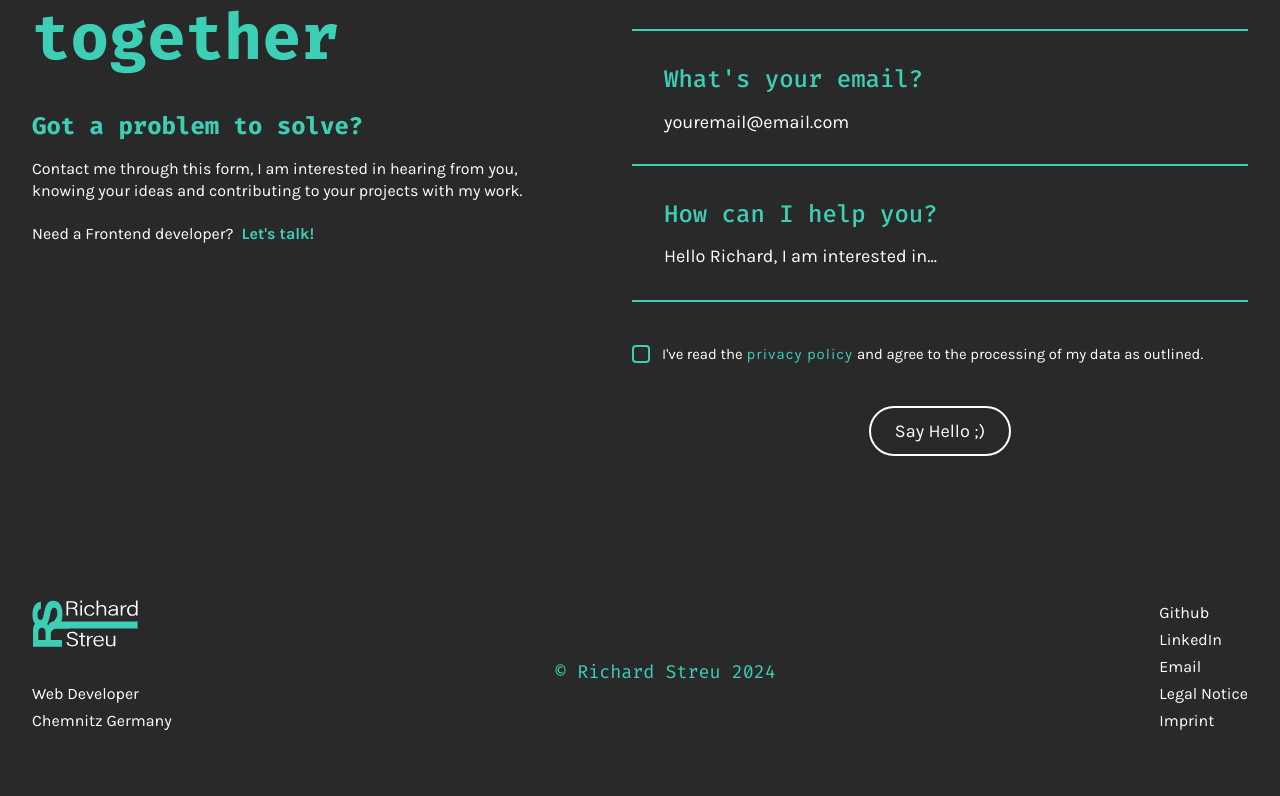
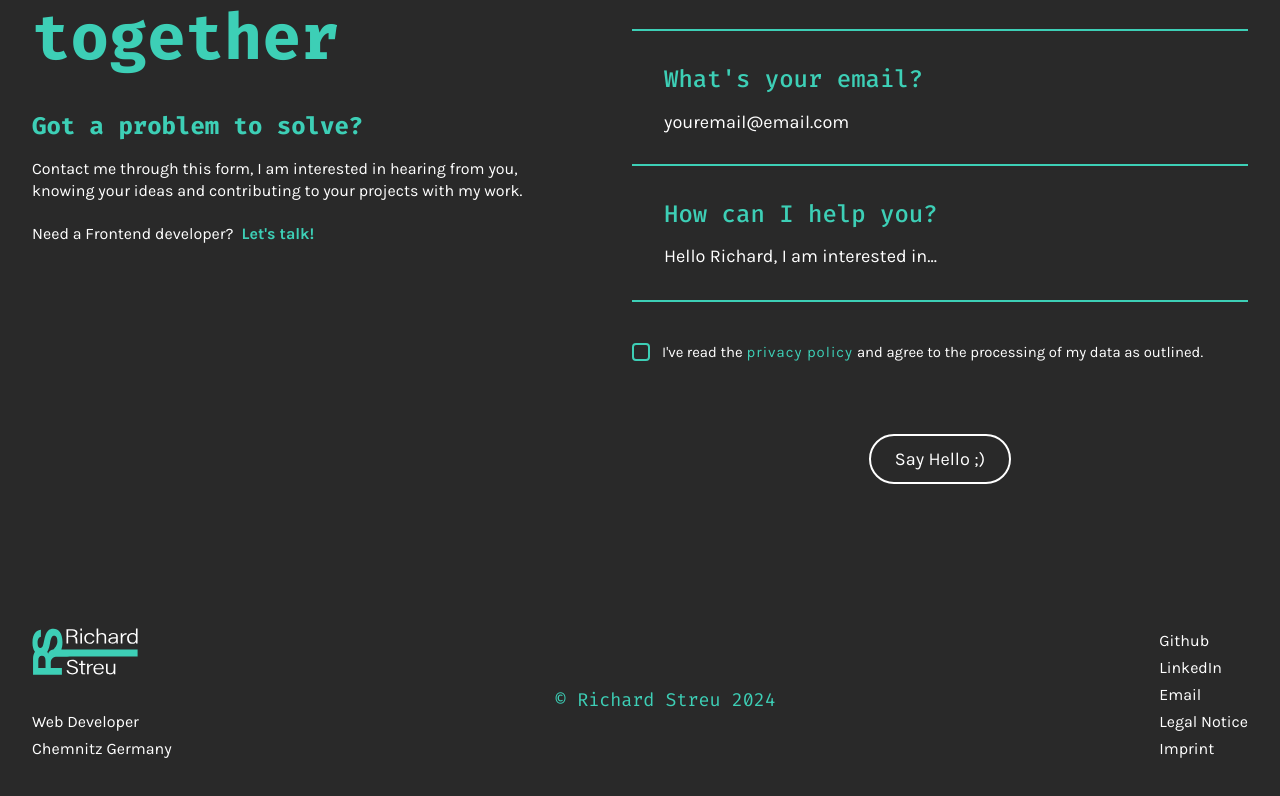
Before and after one commit to RichardStreu/portfolioAngular, an Angular app: page / in a window 1280 px wide. Shown: the part 906-1702 px from the top of the page. Built offline with nearby package versions, Linux system fonts and the light colour scheme.

Commit message:
feat: adjust checkbox validation field styling and update padding for improved layout

```diff
--- a/src/app/landing-page/sections/f-contact/contact-form/contact-form.component.html
+++ b/src/app/landing-page/sections/f-contact/contact-form/contact-form.component.html
@@ -66,8 +66,8 @@
           <p>{{ privacyPolicySecondText }}</p>
         </div>
       </div>
-      <p class="checkboxValidationField">{{ checkboxValidationField }}&nbsp;</p>
     </div>
+    <p class="checkboxValidationField">{{ checkboxValidationField }}&nbsp;</p>
     <div class="buttonBox">
       <button
         [ngClass]="{
--- a/src/app/landing-page/sections/f-contact/contact-form/contact-form.component.scss
+++ b/src/app/landing-page/sections/f-contact/contact-form/contact-form.component.scss
@@ -148,7 +148,7 @@
     flex-direction: row;
 
     padding-top: 2.5rem;
-    padding-bottom: calc(2.5rem - 0px);
+    padding-bottom: calc(0.5rem - 0px);
 
     div {
       display: flex;
@@ -207,14 +207,16 @@
         }
       }
     }
+  }
 
-    .checkboxValidationField {
-      font-family: "Karla", sans-serif;
-      font-size: 0.93rem;
-      color: $color-red;
-      padding-top: 0.5rem;
-      line-height: 1rem;
-    }
+  .checkboxValidationField {
+    font-family: "Karla", sans-serif;
+    font-size: 0.93rem;
+    color: $color-red !important;
+    padding-top: 0.5rem;
+    padding-left: 30px;
+    line-height: 1rem;
+    padding-bottom: 2.5rem !important;
   }
 
   .buttonBox {
```
